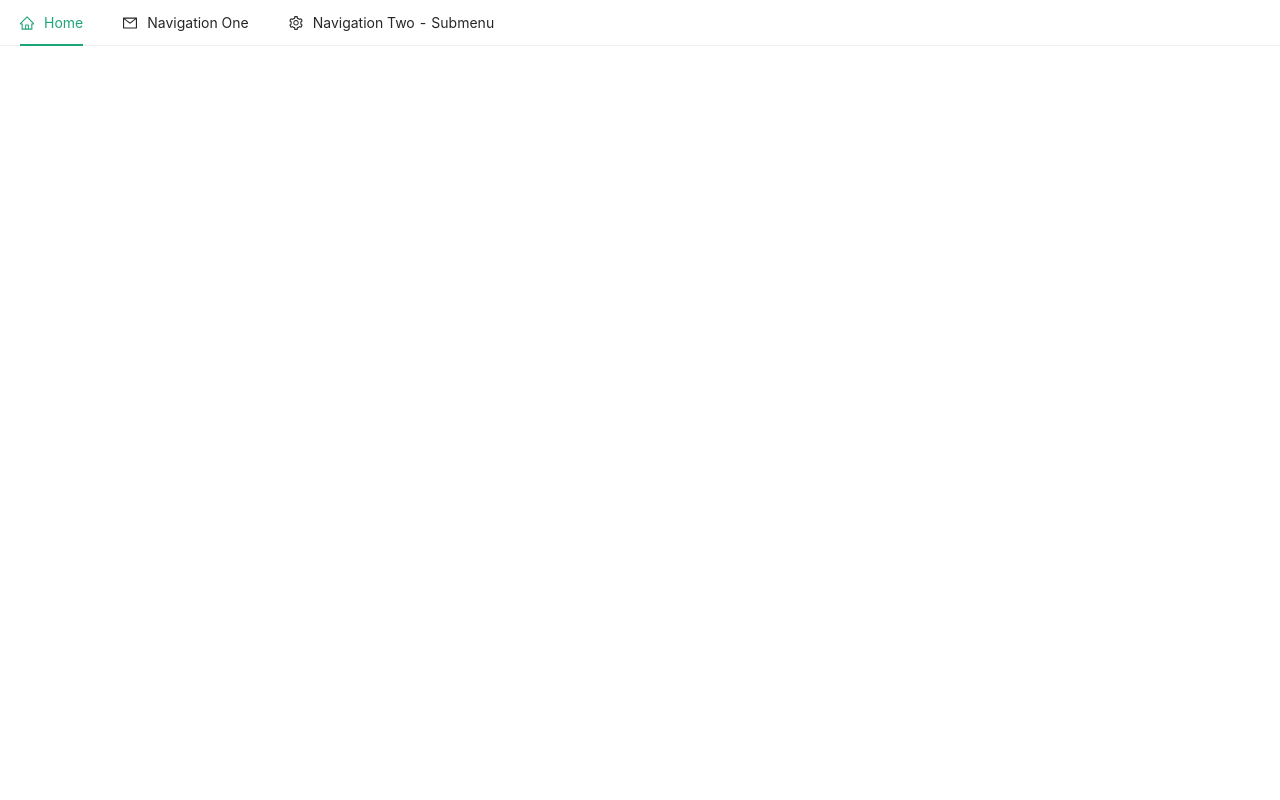
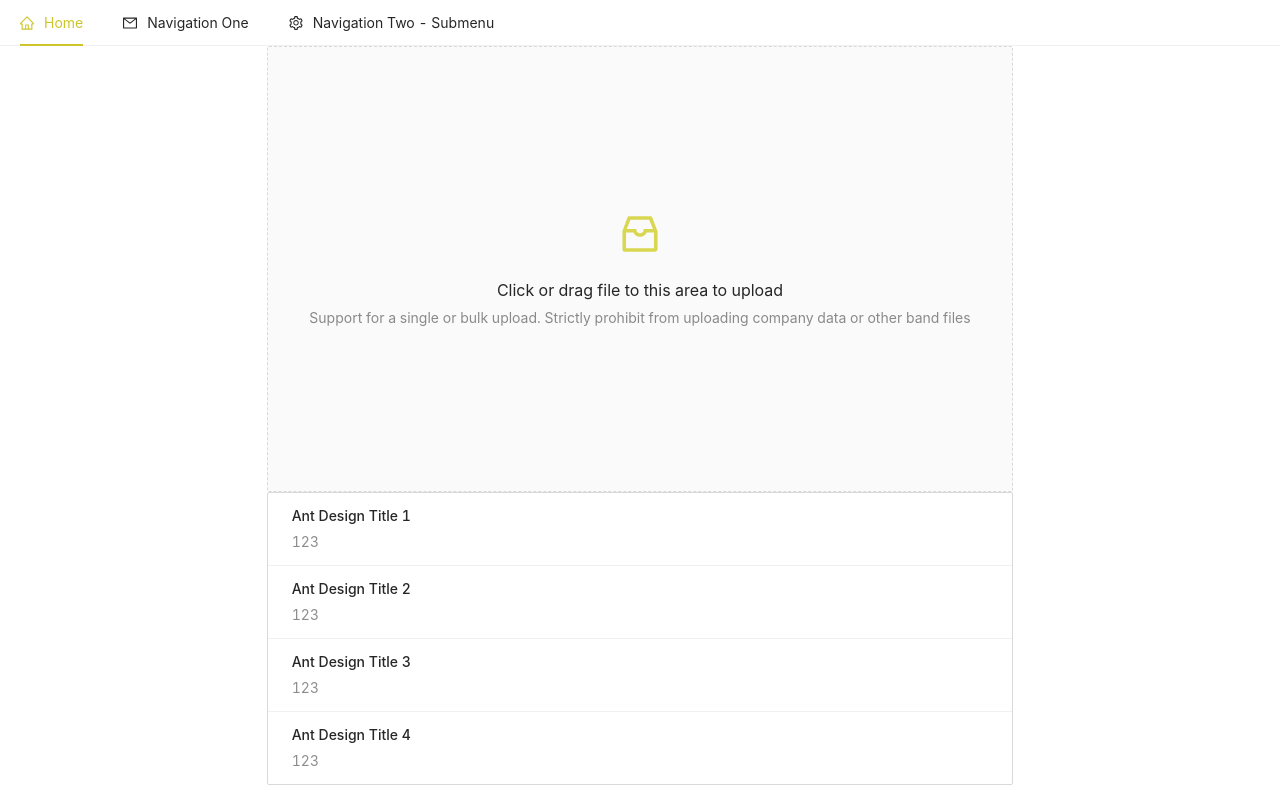
Before and after one commit to ShawnDen-coder/react-subtitle-io, a React (Create React App) app: page / in a window 1280 px wide. Built offline with nearby package versions, Linux system fonts and the light colour scheme.

Commit message:
项目初始化:增加了导航栏模版

```diff
--- a/craco.config.js
+++ b/craco.config.js
@@ -7,7 +7,7 @@ module.exports = {
       options: {
         lessLoaderOptions: {
           lessOptions: {
-            modifyVars: { "@primary-color": "#1DA57A" },
+            modifyVars: { "@primary-color": "#ccc52c" },
             javascriptEnabled: true,
           },
         },
--- a/package.json
+++ b/package.json
@@ -11,6 +11,7 @@
     "craco-less": "^2.0.0",
     "react": "^18.2.0",
     "react-dom": "^18.2.0",
+    "react-infinite-scroll-component": "^6.1.0",
     "react-scripts": "5.0.1",
     "styled-components": "^5.3.5",
     "web-vitals": "^2.1.4"
--- a/src/App.js
+++ b/src/App.js
@@ -1,37 +1,15 @@
 import "./App.less";
-import { Col, Menu, Row } from "antd";
-import {
-  AppstoreOutlined,
-  MailOutlined,
-  SettingOutlined,
-  HomeOutlined,
-} from "@ant-design/icons";
+
+import { Nav } from "./layOut";
+import { SubListScreen } from "./subList/subListScreen";
+import { Col, Row } from "antd";
 
 const App = () => (
   <>
+    <Nav />
     <Row>
-      <Col span={24}>
-        <Menu mode="horizontal">
-          <Menu.Item key={"home"} icon={<HomeOutlined />}>
-            Home
-          </Menu.Item>
-
-          <Menu.Item key="mail" icon={<MailOutlined />}>
-            Navigation One
-          </Menu.Item>
-          <Menu.SubMenu
-            key="SubMenu"
-            title="Navigation Two - Submenu"
-            icon={<SettingOutlined />}
-          >
-            <Menu.Item key="two" icon={<AppstoreOutlined />}>
-              Navigation Two
-            </Menu.Item>
-            <Menu.Item key="three" icon={<AppstoreOutlined />}>
-              Navigation Three
-            </Menu.Item>
-          </Menu.SubMenu>
-        </Menu>
+      <Col span={14} offset={5}>
+        <SubListScreen />
       </Col>
     </Row>
   </>
--- a/src/layOut/index.jsx
+++ b/src/layOut/index.jsx
@@ -1,13 +1,20 @@
 import React from "react";
 import { Menu } from "antd";
 import {
+  HomeOutlined,
   AppstoreOutlined,
   MailOutlined,
   SettingOutlined,
 } from "@ant-design/icons";
+import styled from "styled-components";
 
-export const Nav = () => (
-  <Menu mode="horizontal" defaultSelectedKeys={["mail"]}>
+export const Nav = () => {
+  return (
+    <StyledNav>
+      <Menu mode="horizontal">
+        <Menu.Item key="home" icon={<HomeOutlined />}>
+          Home
+        </Menu.Item>
         <Menu.Item key="mail" icon={<MailOutlined />}>
           Navigation One
         </Menu.Item>
@@ -19,17 +26,17 @@ export const Nav = () => (
           <Menu.Item key="two" icon={<AppstoreOutlined />}>
             Navigation Two
           </Menu.Item>
+
           <Menu.Item key="three" icon={<AppstoreOutlined />}>
             Navigation Three
           </Menu.Item>
-      <Menu.ItemGroup title="Item Group">
-        <Menu.Item key="four" icon={<AppstoreOutlined />}>
-          Navigation Four
-        </Menu.Item>
-        <Menu.Item key="five" icon={<AppstoreOutlined />}>
-          Navigation Five
-        </Menu.Item>
-      </Menu.ItemGroup>
         </Menu.SubMenu>
       </Menu>
+    </StyledNav>
   );
+};
+
+const StyledNav = styled.div`
+  font-size: 50px;
+  color: blue;
+`;
--- /dev/null
+++ b/src/subList/inputFile.js
@@ -0,0 +1,45 @@
+import { InboxOutlined } from "@ant-design/icons";
+import { message, Upload } from "antd";
+import React from "react";
+
+const { Dragger } = Upload;
+const props = {
+  name: "file",
+  multiple: true,
+  action: "https://www.mocky.io/v2/5cc8019d300000980a055e76",
+};
+
+export const InputFile = () => {
+  const onChange = (info) => {
+    const { status } = info.file;
+
+    if (status !== "uploading") {
+      console.log(info.file, info.fileList);
+    }
+
+    if (status === "done") {
+      message.success(`${info.file.name} file uploaded successfully.`);
+    } else if (status === "error") {
+      message.error(`${info.file.name} file upload failed.`);
+    }
+  };
+
+  const onDrop = (e) => {
+    console.log("Dropped files", e.dataTransfer.files);
+  };
+
+  return (
+    <Dragger {...props} onDrop={(e) => onDrop} onChange={onChange}>
+      <p className="ant-upload-drag-icon">
+        <InboxOutlined />
+      </p>
+      <p className="ant-upload-text">
+        Click or drag file to this area to upload
+      </p>
+      <p className="ant-upload-hint">
+        Support for a single or bulk upload. Strictly prohibit from uploading
+        company data or other band files
+      </p>
+    </Dragger>
+  );
+};
--- a/src/subList/subListScreen.jsx
+++ b/src/subList/subListScreen.jsx
@@ -1,8 +1,39 @@
 import React from "react";
+import { List } from "antd";
+import { InputFile } from "./inputFile";
 
 export const SubListScreen = () => {
+  const data = [
+    {
+      title: "Ant Design Title 1",
+    },
+    {
+      title: "Ant Design Title 2",
+    },
+    {
+      title: "Ant Design Title 3",
+    },
+    {
+      title: "Ant Design Title 4",
+    },
+  ];
 
-
-
-
-}
+  return (
+    <>
+      <InputFile />
+      <List
+        bordered="true"
+        itemLayout="horizontal"
+        dataSource={data}
+        renderItem={(item) => (
+          <List.Item>
+            <List.Item.Meta
+              title={<a href="https://ant.design">{item.title}</a>}
+              description="123"
+            />
+          </List.Item>
+        )}
+      />
+    </>
+  );
+};
```
Lines whose indentation alone changed are shown as unchanged.
